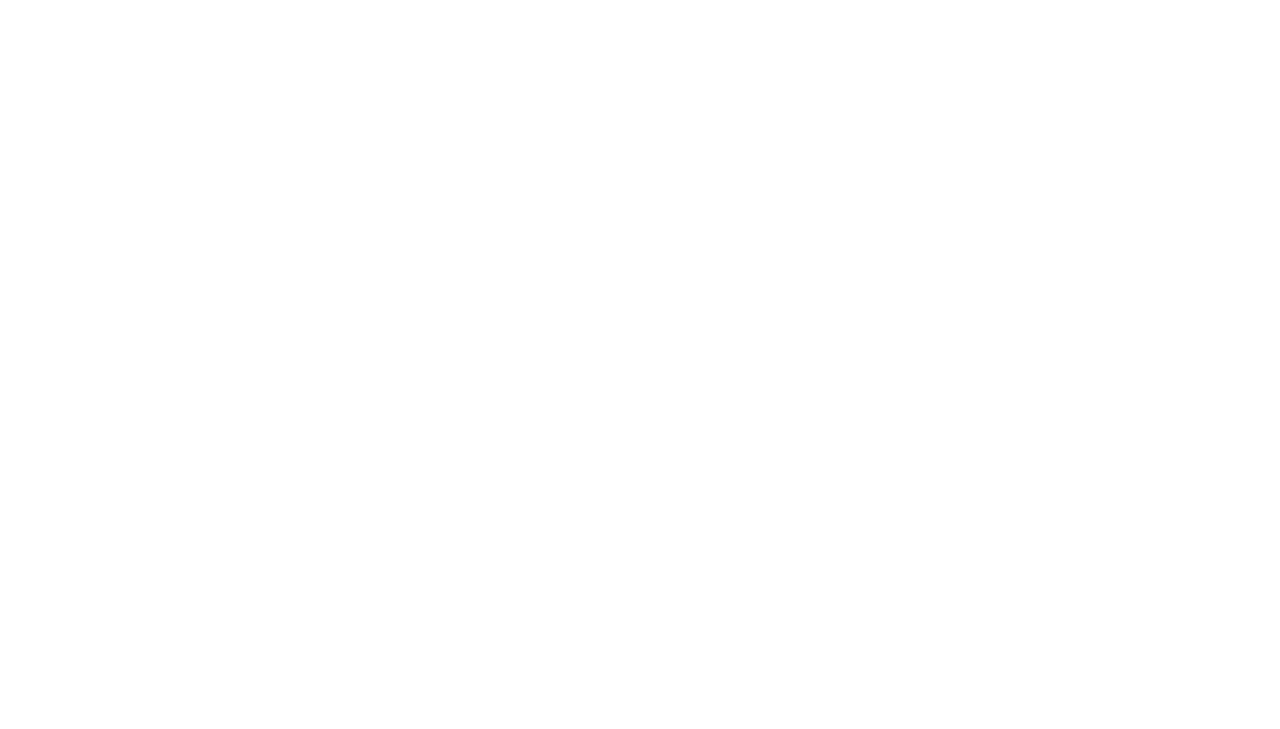
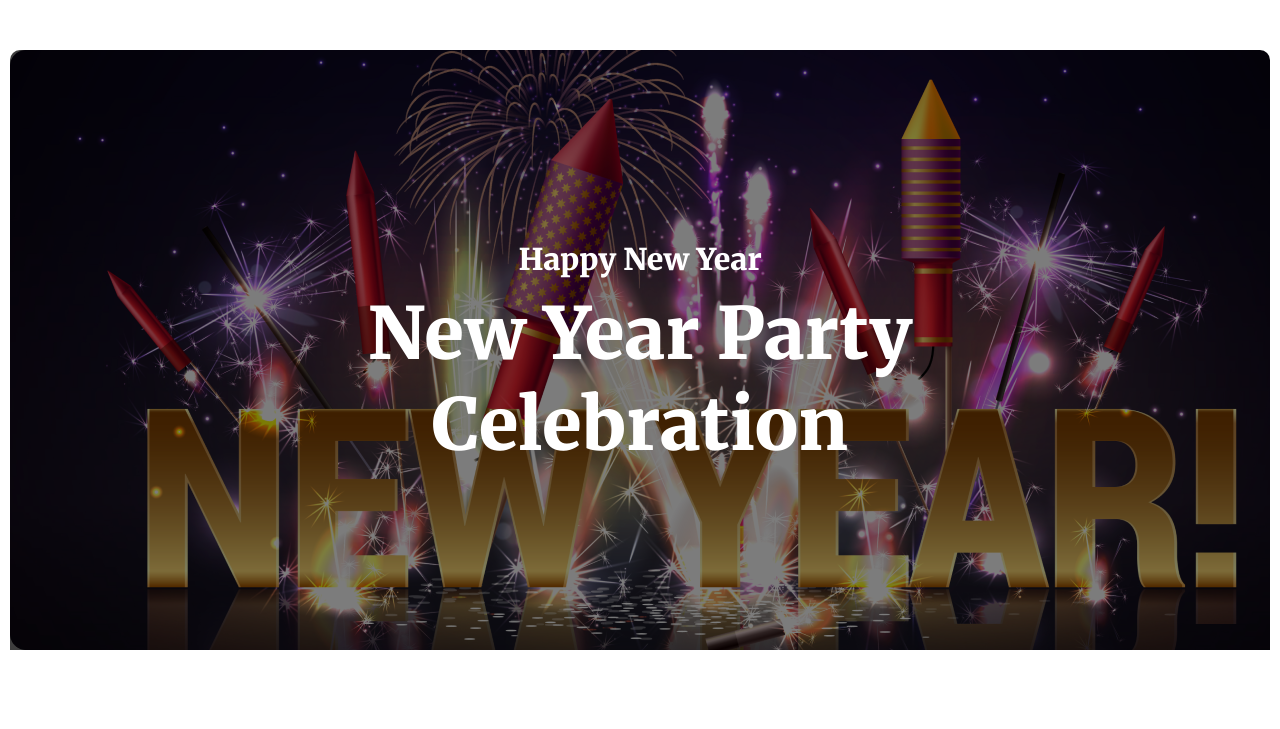
Before and after one commit to jony-majumder/Assignment-1, a plain HTML site: page index.html in a window 1280 px wide. Drawn offline with Linux system fonts and the light colour scheme.

Commit message:
Header added

```diff
--- a/index.html
+++ b/index.html
@@ -5,17 +5,26 @@
     <meta http-equiv="X-UA-Compatible" content="IE=edge">
     <meta name="viewport" content="width=device-width, initial-scale=1.0">
     <title>First_Assignment</title>
+    <link rel="preconnect" href="https://fonts.googleapis.com">
+    <link rel="preconnect" href="https://fonts.gstatic.com" crossorigin>
+    <link
+        href="https://fonts.googleapis.com/css2?family=Merriweather+Sans:ital,wght@1,800&family=Merriweather:wght@900&display=swap"
+        rel="stylesheet">
+    <link rel="preconnect" href="https://fonts.googleapis.com">
+    <link rel="preconnect" href="https://fonts.gstatic.com" crossorigin>
+    <link
+        href="https://fonts.googleapis.com/css2?family=Inter:wght@700&family=Merriweather+Sans:ital,wght@1,800&family=Merriweather:wght@900&display=swap"
+        rel="stylesheet">
     <link rel="stylesheet" href="styles/assignment1.css">
 </head>
+
 <body>
-    <header>
+    <header class="middle">
+        <div class="banner">
+            <h3 class="banner-title">Happy New Year</h3>
+            <h4 class="banner-description">New Year Party Celebration</h4>
+        </div>
+    </header>
 
-    </header>
-    <main>
-
-    </main>
-    <footer>
-
-    </footer>
 </body>
 </html>
--- a/styles/assignment1.css
+++ b/styles/assignment1.css
@@ -0,0 +1,47 @@
+/* shared styles */
+body {
+    font-family: 'Inter', sans-serif;
+    font-family: 'Merriweather', serif;
+}
+
+.middle {
+    max-width: 1260px;
+    margin: 0 auto;
+}
+
+.off-middle {
+    max-width: 820px;
+    margin: 0 auto;
+}
+
+main section {
+    margin-top: 120px;
+}
+
+/* banner styles */
+.banner {
+    padding: 160px 340px;
+    /* background-color: bisque; */
+    background-image: url('../images/Banner.png'), url('../images/overlay.jpg');
+    background-repeat: no-repeat;
+    background-blend-mode: overlay;
+    border-radius: 10px;
+    /* margin: 50px 0 0 0; */
+    margin-top: 50px;
+}
+
+.banner-title {
+    color: #FFF;
+    text-align: center;
+    font-size: 30px;
+    font-weight: 100;
+    margin-bottom: 1px;
+}
+
+.banner-description {
+    color: #FFF;
+    text-align: center;
+    font-size: 72px;
+    font-weight: 900;
+    margin-top: 10px;
+}
```
